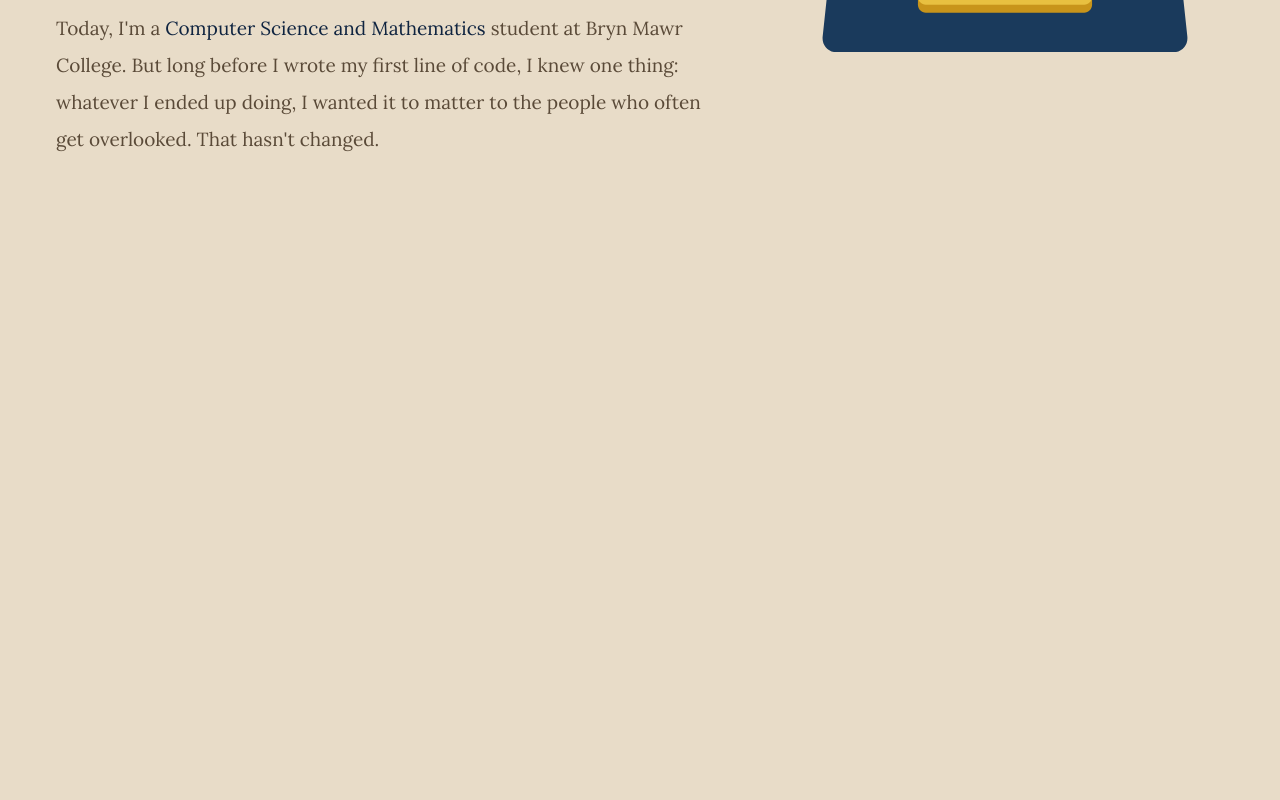
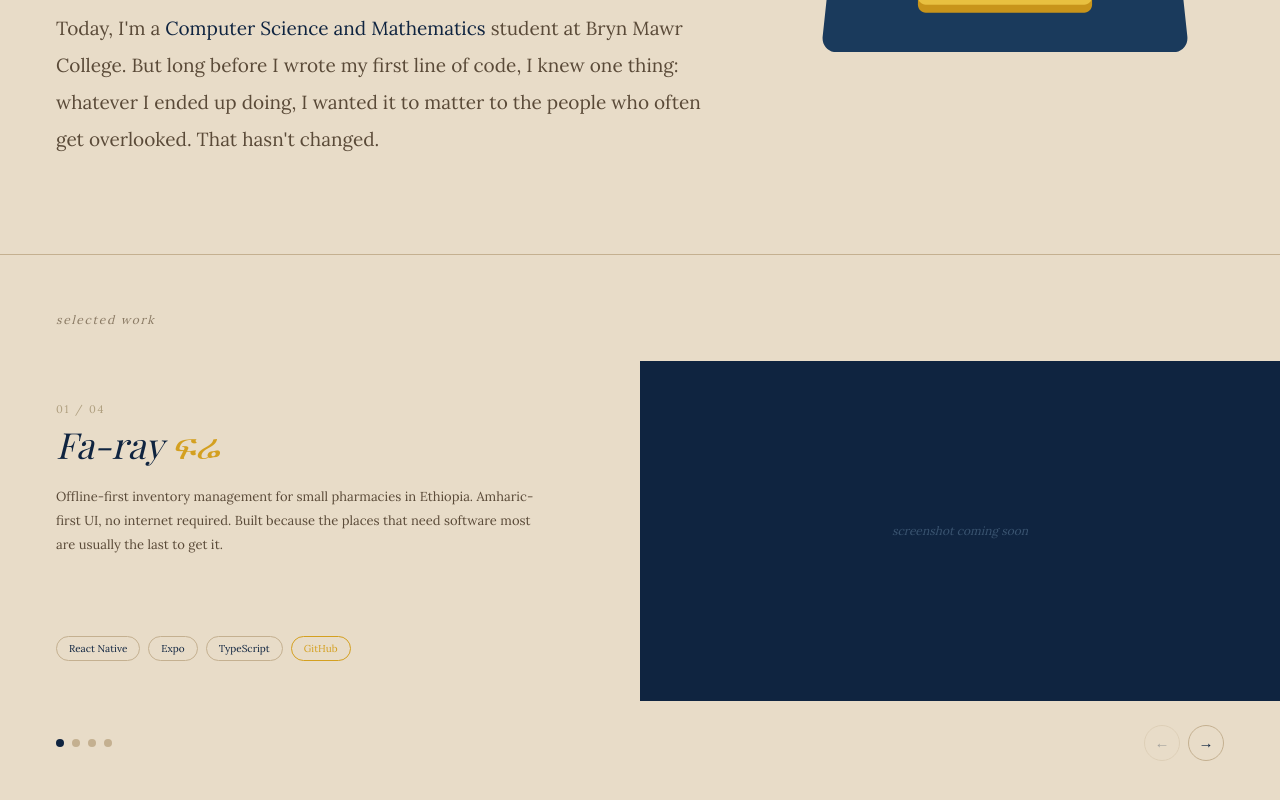
Before and after one commit to Efrata08/personal_webapp, a Next.js app: page / in a window 1280 px wide. Shown: the part 1472-2272 px from the top of the page. Before the commit the page ends 1726 px from the top, so only its background shows below. Built offline with nearby package versions, Linux system fonts and the light colour scheme.

Commit message:
concluded about me section

```diff
--- a/src/app/page.tsx
+++ b/src/app/page.tsx
@@ -1,11 +1,13 @@
 import Hero from '@/components/Hero';
 import About from '@/components/About';
+import Projects from '@/components/Projects';
 
 export default function Home() {
   return (
     <main>
       <Hero />
       <About />
+      <Projects />
     </main>
   );
 }
--- /dev/null
+++ b/src/components/Projects.tsx
@@ -0,0 +1,284 @@
+'use client';
+
+import { useEffect, useRef, useState } from 'react';
+
+const PROJECTS = [
+  {
+    number: '01 / 04',
+    title: 'Fa-ray',
+    titleSuffix: ' ፍሬ',
+    description:
+      'Offline-first inventory management for small pharmacies in Ethiopia. Amharic-first UI, no internet required. Built because the places that need software most are usually the last to get it.',
+    tags: ['React Native', 'Expo', 'TypeScript'],
+    linkLabel: 'GitHub',
+  },
+  {
+    number: '02 / 04',
+    title: 'PhixPhilly',
+    titleSuffix: '',
+    description:
+      'Mapped 500K+ Philadelphia 311 infrastructure cases using Gemini Vision AI and a Haversine routing algorithm. Built at Philly Codefest 2026 — civic tech that makes city issues visible.',
+    tags: ['React Native', 'Supabase', 'Gemini AI'],
+    linkLabel: 'GitHub',
+  },
+  {
+    number: '03 / 04',
+    title: 'Room8',
+    titleSuffix: '',
+    description:
+      'Roommate management app handling cost splitting, shared calendars, chores, and guest notifications. Splitwise + Google Calendar + group chat — built for the chaos of living with people.',
+    tags: ['React Native', 'TypeScript'],
+    linkLabel: 'Demo',
+  },
+  {
+    number: '04 / 04',
+    title: 'Alumni Sorter',
+    titleSuffix: '',
+    description:
+      'Email sorting and routing tool for alumni outreach management. Automates categorization so the right messages reach the right people faster.',
+    tags: ['Python'],
+    linkLabel: 'GitHub',
+  },
+];
+
+export default function Projects() {
+  const sectionRef = useRef<HTMLElement>(null);
+  const [current, setCurrent] = useState(0);
+
+  useEffect(() => {
+    const el = sectionRef.current;
+    if (!el) return;
+    const observer = new IntersectionObserver(
+      ([entry]) => {
+        if (entry.isIntersecting) {
+          el.classList.add('projects-visible');
+          observer.disconnect();
+        }
+      },
+      { threshold: 0.1 }
+    );
+    observer.observe(el);
+    return () => observer.disconnect();
+  }, []);
+
+  const prev = () => setCurrent(c => Math.max(0, c - 1));
+  const next = () => setCurrent(c => Math.min(PROJECTS.length - 1, c + 1));
+
+  return (
+    <>
+      <style>{`
+        .projects-section {
+          opacity: 0;
+          transform: translateY(20px);
+          transition: opacity 0.8s ease, transform 0.8s ease;
+        }
+        .projects-section.projects-visible {
+          opacity: 1;
+          transform: translateY(0);
+        }
+        .nav-arrow {
+          width: 36px;
+          height: 36px;
+          border-radius: 50%;
+          border: 1px solid #C4B090;
+          background: transparent;
+          color: #0F2440;
+          cursor: pointer;
+          display: flex;
+          align-items: center;
+          justify-content: center;
+          font-size: 15px;
+          line-height: 1;
+          transition: background 0.2s ease, color 0.2s ease;
+          padding: 0;
+        }
+        .nav-arrow:hover:not(:disabled) {
+          background: #0F2440;
+          color: #E8DCC8;
+        }
+        .nav-arrow:disabled {
+          opacity: 0.3;
+          cursor: default;
+        }
+      `}</style>
+
+      <section
+        ref={sectionRef}
+        className="projects-section"
+        style={{ backgroundColor: '#E8DCC8', borderTop: '1px solid #C4B090', padding: '56px 0' }}
+      >
+        {/* Eyebrow */}
+        <p style={{
+          fontFamily: 'var(--font-lora), Georgia, serif',
+          fontStyle: 'italic',
+          fontSize: 12,
+          letterSpacing: '0.14em',
+          color: '#8A7A64',
+          padding: '0 56px',
+          margin: '0 0 32px 0',
+        }}>
+          selected work
+        </p>
+
+        {/* Sliding card track */}
+        <div style={{ overflow: 'hidden', width: '100%' }}>
+          <div style={{
+            display: 'flex',
+            width: `${PROJECTS.length * 100}%`,
+            transform: `translateX(-${(current / PROJECTS.length) * 100}%)`,
+            transition: 'transform 0.5s cubic-bezier(0.4,0,0.2,1)',
+          }}>
+            {PROJECTS.map((project, i) => (
+              <div
+                key={i}
+                style={{
+                  width: `${100 / PROJECTS.length}%`,
+                  flex: '0 0 auto',
+                  display: 'grid',
+                  gridTemplateColumns: '1fr 1fr',
+                }}
+              >
+                {/* Left: text */}
+                <div style={{
+                  backgroundColor: '#E8DCC8',
+                  padding: '40px 56px',
+                  display: 'flex',
+                  flexDirection: 'column',
+                }}>
+                  <p style={{
+                    fontFamily: 'var(--font-lora), Georgia, serif',
+                    fontSize: 11,
+                    letterSpacing: '0.16em',
+                    color: '#B0A080',
+                    margin: '0 0 8px 0',
+                  }}>
+                    {project.number}
+                  </p>
+
+                  <h3 style={{
+                    fontFamily: 'var(--font-playfair), Georgia, serif',
+                    fontStyle: 'italic',
+                    fontSize: 36,
+                    lineHeight: 1.1,
+                    color: '#0F2440',
+                    margin: '0 0 20px 0',
+                  }}>
+                    {project.title}
+                    {project.titleSuffix && (
+                      <span style={{ color: '#D4A020' }}>{project.titleSuffix}</span>
+                    )}
+                  </h3>
+
+                  <p style={{
+                    fontFamily: 'var(--font-lora), Georgia, serif',
+                    fontSize: 13,
+                    lineHeight: 1.85,
+                    color: '#5A4A38',
+                    maxWidth: 480,
+                    flex: 1,
+                    margin: '0 0 24px 0',
+                  }}>
+                    {project.description}
+                  </p>
+
+                  <div style={{ display: 'flex', flexWrap: 'wrap', gap: 8 }}>
+                    {project.tags.map(tag => (
+                      <span key={tag} style={{
+                        fontFamily: 'var(--font-lora), Georgia, serif',
+                        fontSize: 10,
+                        border: '1px solid #C4B090',
+                        padding: '4px 12px',
+                        borderRadius: 20,
+                        color: '#0F2440',
+                      }}>
+                        {tag}
+                      </span>
+                    ))}
+                    <span style={{
+                      fontFamily: 'var(--font-lora), Georgia, serif',
+                      fontSize: 10,
+                      border: '1px solid #D4A020',
+                      padding: '4px 12px',
+                      borderRadius: 20,
+                      color: '#D4A020',
+                    }}>
+                      {project.linkLabel}
+                    </span>
+                  </div>
+                </div>
+
+                {/* Right: image placeholder */}
+                <div style={{
+                  backgroundColor: '#0F2440',
+                  height: 340,
+                  display: 'flex',
+                  alignItems: 'center',
+                  justifyContent: 'center',
+                }}>
+                  <p style={{
+                    fontFamily: 'var(--font-lora), Georgia, serif',
+                    fontStyle: 'italic',
+                    fontSize: 12,
+                    color: '#3A5470',
+                    margin: 0,
+                  }}>
+                    screenshot coming soon
+                  </p>
+                </div>
+              </div>
+            ))}
+          </div>
+        </div>
+
+        {/* Navigation */}
+        <div style={{
+          display: 'flex',
+          justifyContent: 'space-between',
+          alignItems: 'center',
+          padding: '24px 56px 0',
+        }}>
+          {/* Dot indicators */}
+          <div style={{ display: 'flex', gap: 8, alignItems: 'center' }}>
+            {PROJECTS.map((_, i) => (
+              <button
+                key={i}
+                onClick={() => setCurrent(i)}
+                aria-label={`Go to project ${i + 1}`}
+                style={{
+                  width: 8,
+                  height: 8,
+                  borderRadius: '50%',
+                  border: 'none',
+                  background: i === current ? '#0F2440' : '#C4B090',
+                  cursor: 'pointer',
+                  padding: 0,
+                  transition: 'background 0.2s ease',
+                }}
+              />
+            ))}
+          </div>
+
+          {/* Arrow buttons */}
+          <div style={{ display: 'flex', gap: 8 }}>
+            <button
+              className="nav-arrow"
+              onClick={prev}
+              disabled={current === 0}
+              aria-label="Previous project"
+            >
+              ←
+            </button>
+            <button
+              className="nav-arrow"
+              onClick={next}
+              disabled={current === PROJECTS.length - 1}
+              aria-label="Next project"
+            >
+              →
+            </button>
+          </div>
+        </div>
+      </section>
+    </>
+  );
+}
```
